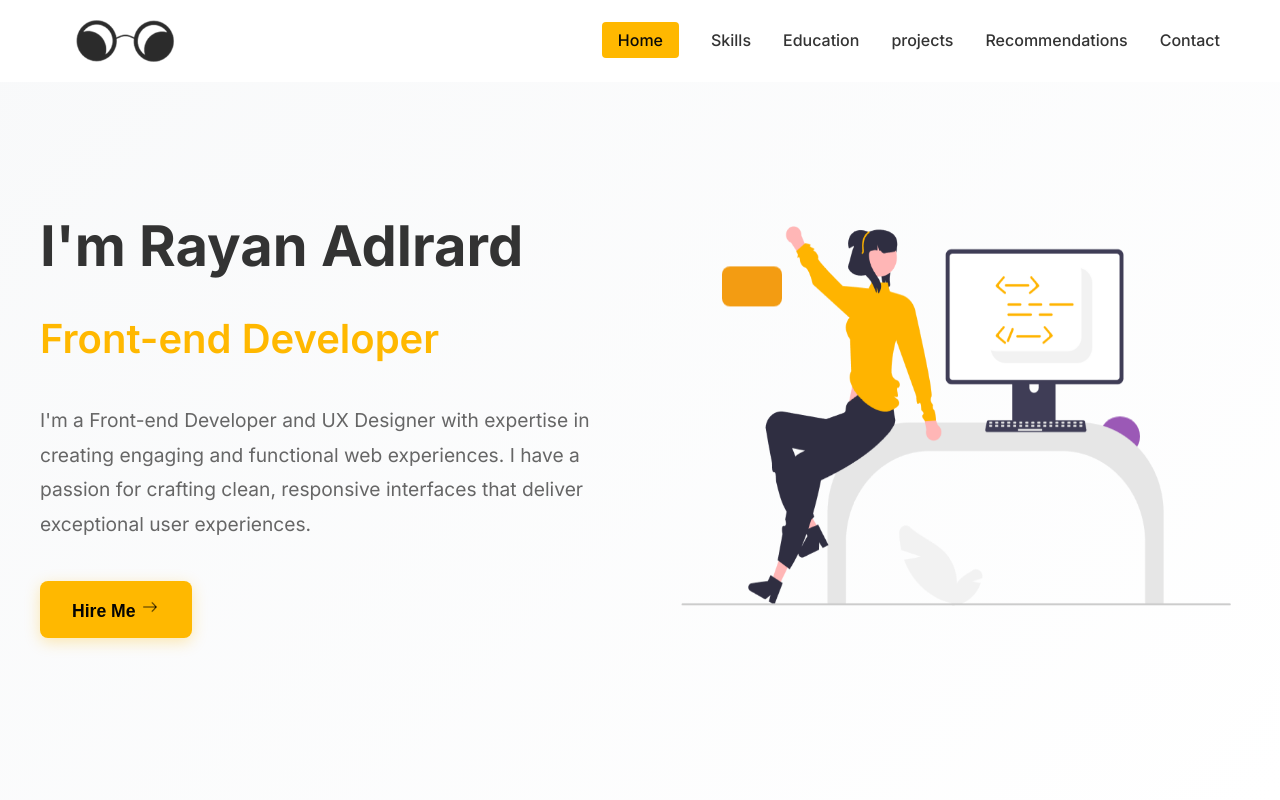
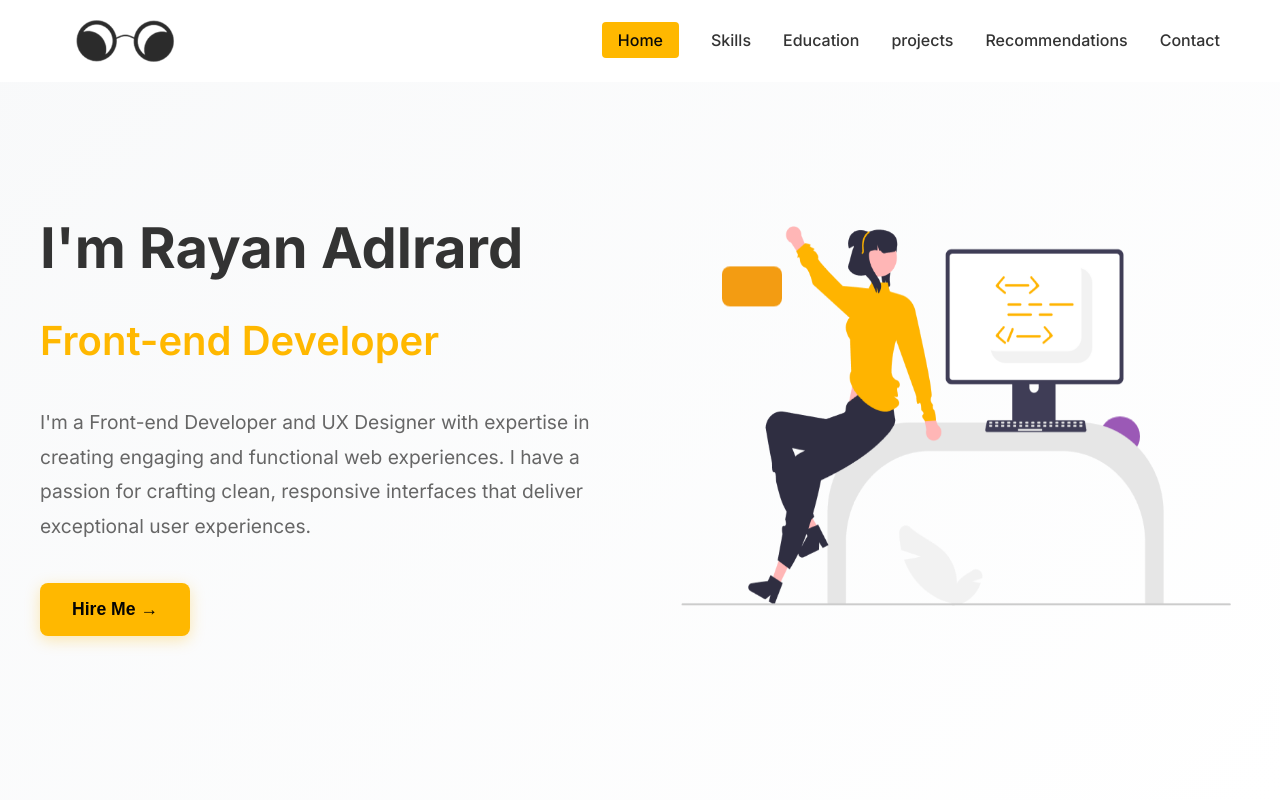
Before and after one commit to venkatesh1545/Josh, a plain HTML site: page index.html in a window 1280 px wide. Shown: the top 800 px of the page. Drawn offline with Linux system fonts and the light colour scheme.

Commit message:
Update index.html

```diff
--- a/index.html
+++ b/index.html
@@ -13,7 +13,6 @@
     <header class="header">
       <nav class="nav">
         <div class="left-logo">
-          <!-- <img src="./assets/spects.png" width="100px" height="54px">  -->
           <img src="./assets/spects.png" class="spects">
         </div>
         <ul class="nav-menu">
@@ -40,7 +39,7 @@
             <h1>I'm Rayan Adlrard</h1>
             <h2>Front-end Developer</h2>
             <p>I'm a Front-end Developer and UX Designer with expertise in creating engaging and functional web experiences. I have a passion for crafting clean, responsive interfaces that deliver exceptional user experiences.</p>
-            <button class="cta-button">Hire Me  <img src="./assets/arrow.png" width="20px" height="20px"> </button>
+            <button class="cta-button">Hire Me →</button>
           </div>
           <div class="hero-image">
             <div class="hero-illustration">
```
